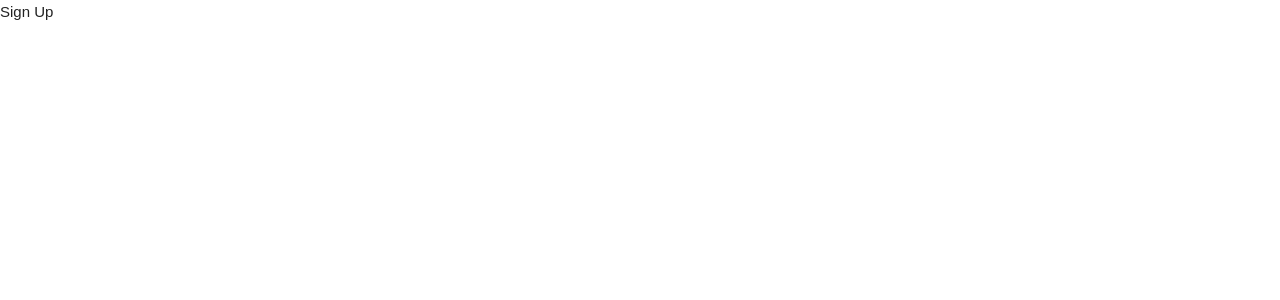
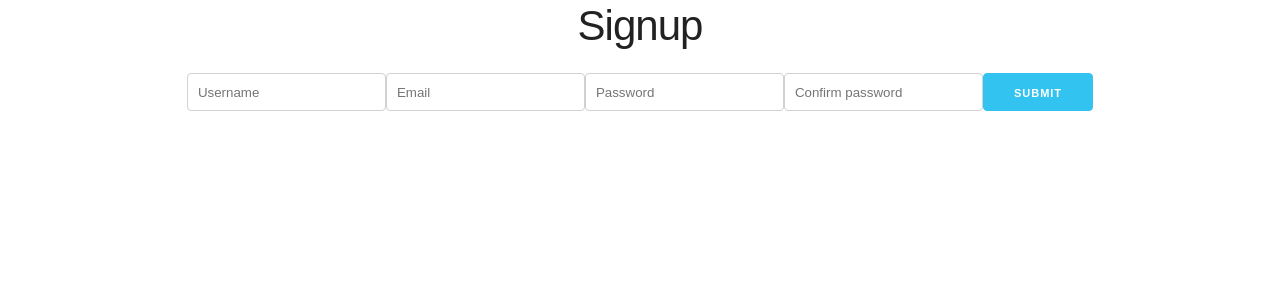
Before and after one commit to trachanh1609/anhvu-recipes, a React (Create React App) app in the folder client/: page /signup in a window 1280 px wide. Shown: the top 300 px of the page. Built offline with nearby package versions, Linux system fonts and the light colour scheme.

Commit message:
Manage Input State in Signup Form

```diff
--- a/client/src/components/Auth/SignUp.js
+++ b/client/src/components/Auth/SignUp.js
@@ -2,9 +2,34 @@
 
 
 class SignUp extends React.Component {
+
+    state= {
+        username: "",
+        email: "",
+        password: "",
+        passwordConfimation: "",
+    }
+
+    handleChange = event => {
+        const { name, value } = event.target ;
+        this.setState({ [name] : value });
+    }
+
     render() {
+        const { username, email, password, passwordConfimation } = this.state ;
         return (
-            <div>Sign Up</div>
+            <div className="App">
+                <h2 className="App">Signup</h2>
+                <form className="form">
+                    <input value={username} type="text" name="username" placeholder="Username" onChange={this.handleChange}/>
+                    <input value={email} type="email" name="email" placeholder="Email" onChange={this.handleChange}/>
+                    <input value={password} type="password" name="password" placeholder="Password" onChange={this.handleChange}/>
+                    <input value={passwordConfimation} type="password" name="passwordConfimation" placeholder="Confirm password" onChange={this.handleChange}/>
+
+                    <button type="submit" className="button-primary">Submit</button>
+
+                </form>
+            </div>
         )
     }
 }
```
